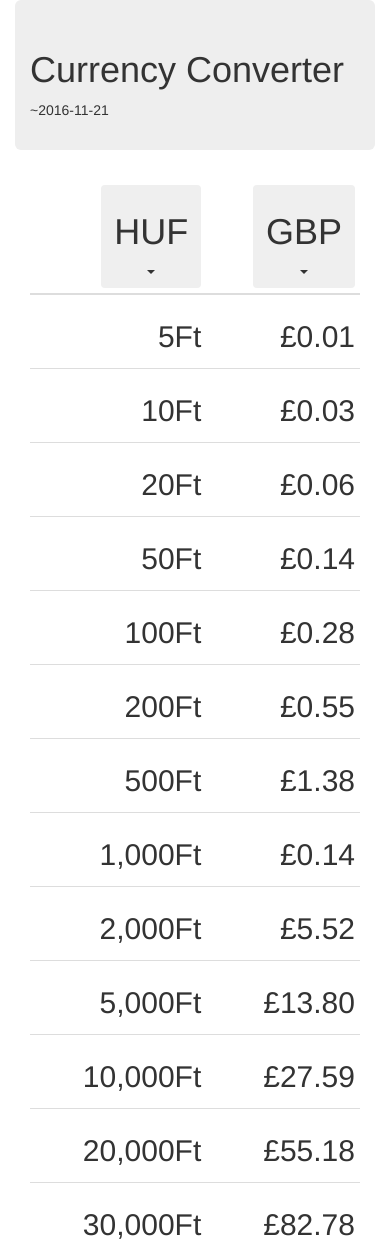
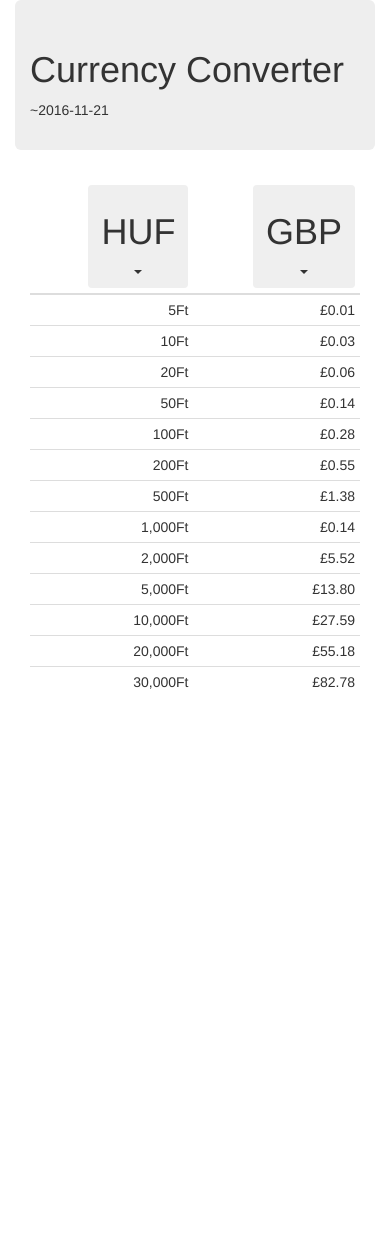
Before and after one commit to donvince/xebuddy.com, a website: page site/index.html in a window 390 px wide. After the commit the page ends 844 px from the top, so only its background shows below. Drawn offline with nearby package versions, Linux system fonts and the light colour scheme; no server answers.

Commit message:
altered sizing to look good on mobile given up on multi-column dropdowns for time being

```diff
--- a/site/index.html
+++ b/site/index.html
@@ -3,6 +3,7 @@
 
 <head>
     <meta charset="utf-8">
+    <meta name="viewport" content="height=device-height, initial-scale=1">
     <title>Spending Money</title>
     <link rel="stylesheet" href="https://maxcdn.bootstrapcdn.com/bootstrap/3.3.7/css/bootstrap.min.css" integrity="sha384-BVYiiSIFeK1dGmJRAkycuHAHRg32OmUcww7on3RYdg4Va+PmSTsz/K68vbdEjh4u"
         crossorigin="anonymous">
@@ -47,106 +48,106 @@
                 <tbody id="data">
                     <tr>
                         <td>
-                            <h2>5Ft</h2>
+                            5Ft
                         </td>
                         <td>
-                            <h2>£0.01</h2>
+                            £0.01
                         </td>
                     </tr>
                     <tr>
                         <td>
-                            <h2>10Ft</h2>
+                            10Ft
                         </td>
                         <td>
-                            <h2>£0.03</h2>
+                            £0.03
                         </td>
                     </tr>
                     <tr>
                         <td>
-                            <h2>20Ft</h2>
+                            20Ft
                         </td>
                         <td>
-                            <h2>£0.06</h2>
+                            £0.06
                         </td>
                     </tr>
                     <tr>
                         <td>
-                            <h2>50Ft</h2>
+                            50Ft
                         </td>
                         <td>
-                            <h2>£0.14</h2>
+                            £0.14
                         </td>
                     </tr>
                     <tr>
                         <td>
-                            <h2>100Ft</h2>
+                            100Ft
                         </td>
                         <td>
-                            <h2>£0.28</h2>
+                            £0.28
                         </td>
                     </tr>
                     <tr>
                         <td>
-                            <h2>200Ft</h2>
+                            200Ft
                         </td>
                         <td>
-                            <h2>£0.55</h2>
+                            £0.55
                         </td>
                     </tr>
                     <tr>
                         <td>
-                            <h2>500Ft</h2>
+                            500Ft
                         </td>
                         <td>
-                            <h2>£1.38</h2>
+                            £1.38
                         </td>
                     </tr>
                     <tr>
                         <td>
-                            <h2>1,000Ft</h2>
+                            1,000Ft
                         </td>
                         <td>
-                            <h2>£0.14</h2>
+                            £0.14
                         </td>
                     </tr>
                     <tr>
                         <td>
-                            <h2>2,000Ft</h2>
+                            2,000Ft
                         </td>
                         <td>
-                            <h2>£5.52</h2>
+                            £5.52
                         </td>
                     </tr>
                     <tr>
                         <td>
-                            <h2>5,000Ft</h2>
+                            5,000Ft
                         </td>
                         <td>
-                            <h2>£13.80</h2>
+                            £13.80
                         </td>
                     </tr>
                     <tr>
                         <td>
-                            <h2>10,000Ft</h2>
+                            10,000Ft
                         </td>
                         <td>
-                            <h2>£27.59</h2>
+                            £27.59
                         </td>
                     </tr>
                     <tr>
                         <td>
-                            <h2>20,000Ft</h2>
+                            20,000Ft
                         </td>
                         <td>
-                            <h2>£55.18</h2>
+                            £55.18
                         </td>
                     </tr>
                     <tr>
                         <td>
-                            <h2>30,000Ft</h2>
+                            30,000Ft
                         </td>
                         <td>
-                            <h2>£82.78</h2>
+                            £82.78
                         </td>
                     </tr>
                 </tbody>
--- a/site/read-rates.js
+++ b/site/read-rates.js
@@ -11,7 +11,7 @@
 
         for(var i = 0; i < from.length; i++) {
             var to = fx(from[i]).from(leftCurrency).to(rightCurrency).toFixed(2);
-            tableBody.append("<tr><td><h2>" + from[i] + "</h2></td><td><h2>" + to + "</h2></td></tr>");
+            tableBody.append("<tr><td>" + from[i] + "</td><td>" + to + "</td></tr>");
         }
     };
 
@@ -43,6 +43,6 @@
         updateTable();
         updateDropdowns();
 
-        $("#updated").text(data.date);
+        $("#updated").text("Last updated: " + data.date);
     });
 }());
```
